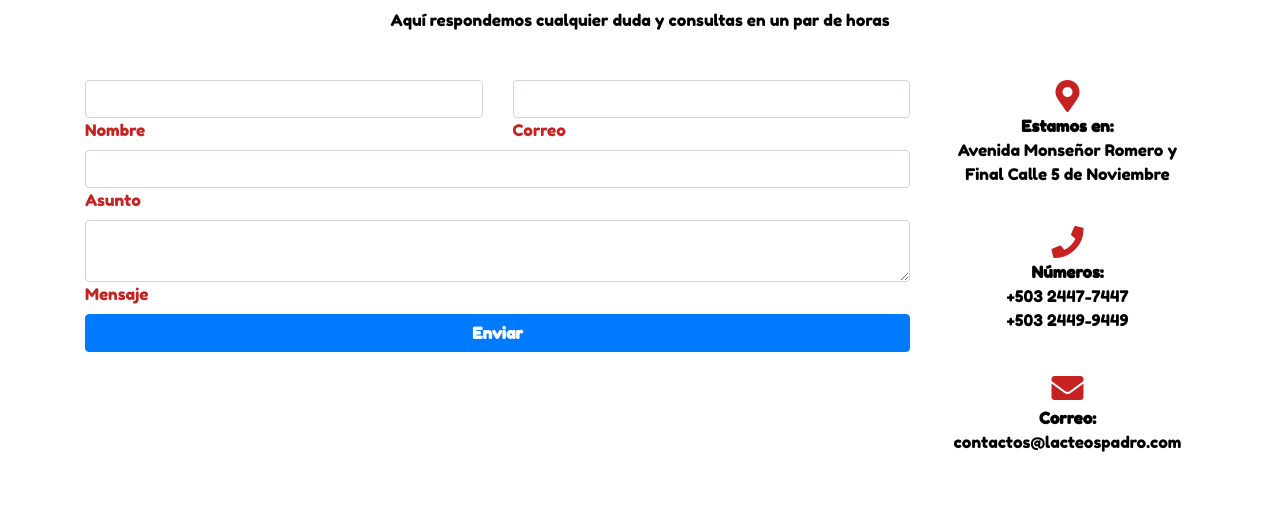
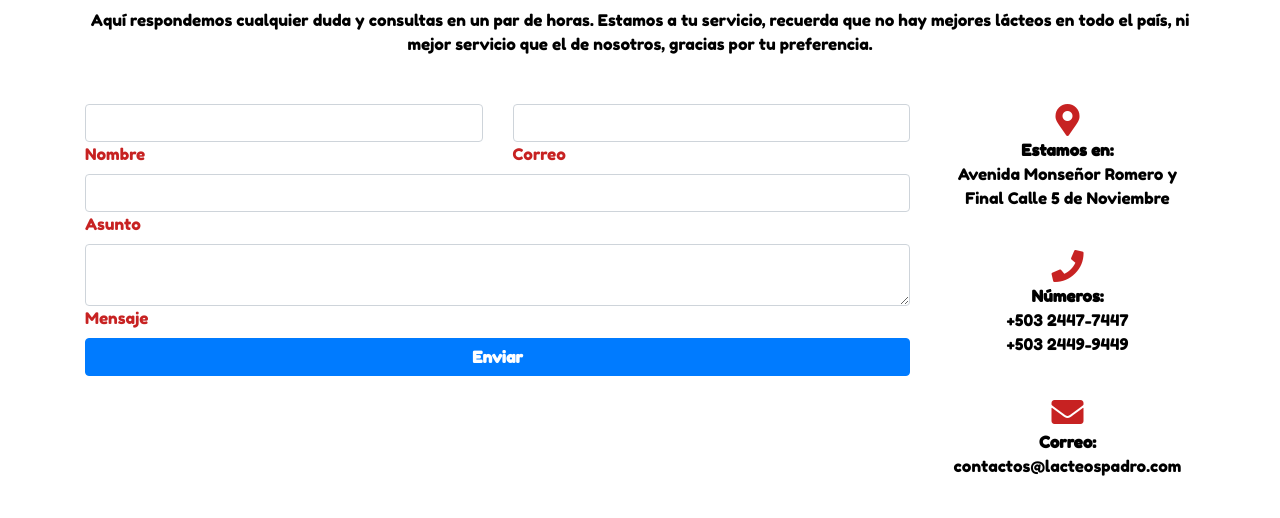
Before and after one commit to Cosos-de-la-U/etica, a plain HTML site: page View/HTML/Elementos/about.html in a window 1280 px wide. Shown: the part 304-822 px from the top of the page. Before the commit the page ends 800 px from the top, so only its background shows below. Drawn offline with nearby package versions, Linux system fonts and the light colour scheme; files that its build step writes are made by us from their sources; no server answers; files whose address does not match are found by name; a web font is replaced by a local one.

Commit message:
:heavy_plus_sign: Editando contactos

```diff
--- a/View/HTML/Elementos/about.html
+++ b/View/HTML/Elementos/about.html
@@ -26,7 +26,9 @@
     <section class="mb-4">
     <div class="container">
       <h2 class="h1-responsive font-weight-bold text-center my-4">Contactanos</h2>
-      <p class="text-center w-responsive mx-auto mb-5">Aquí respondemos cualquier duda y consultas en un par de horas
+      <p class="text-center w-responsive mx-auto mb-5">Aquí respondemos cualquier duda y consultas en un par de horas.
+        Estamos a tu servicio, recuerda que no hay mejores lácteos en todo el país, ni mejor servicio que el de nosotros,
+        gracias por tu preferencia.
       </p>
       <div class="row">
         <div class="col-md-9 mb-md-0 mb-5">
```
